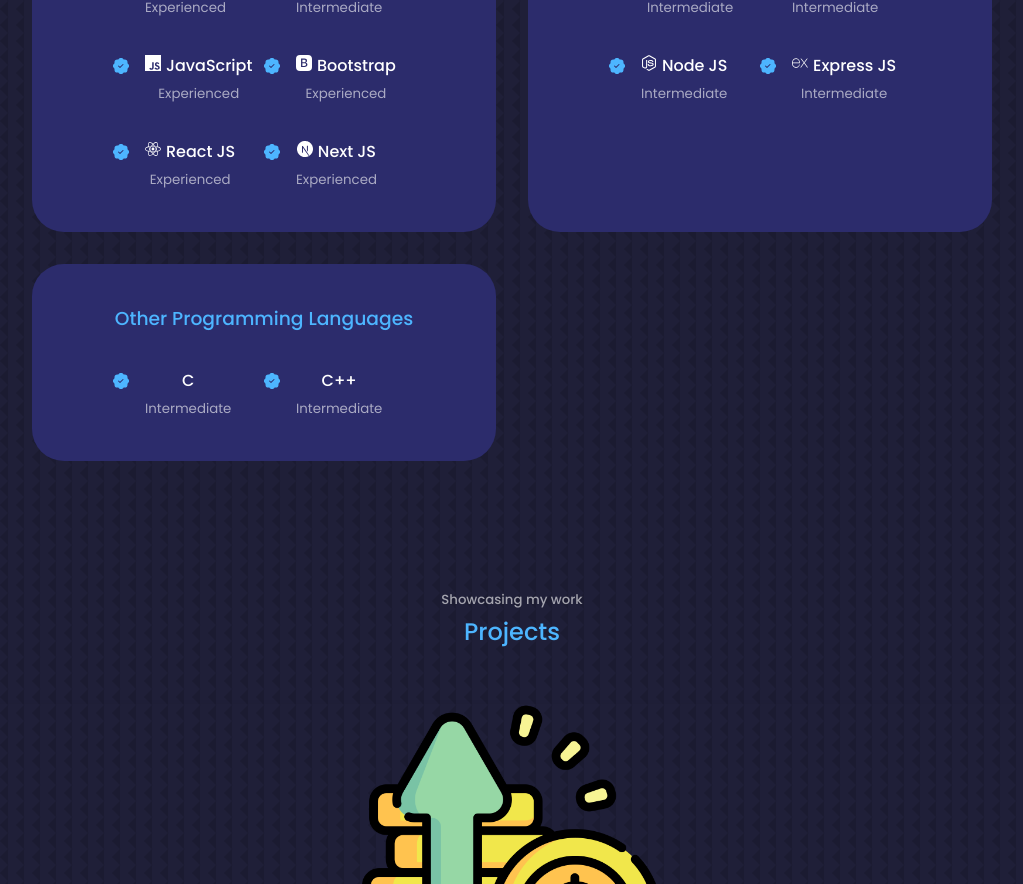
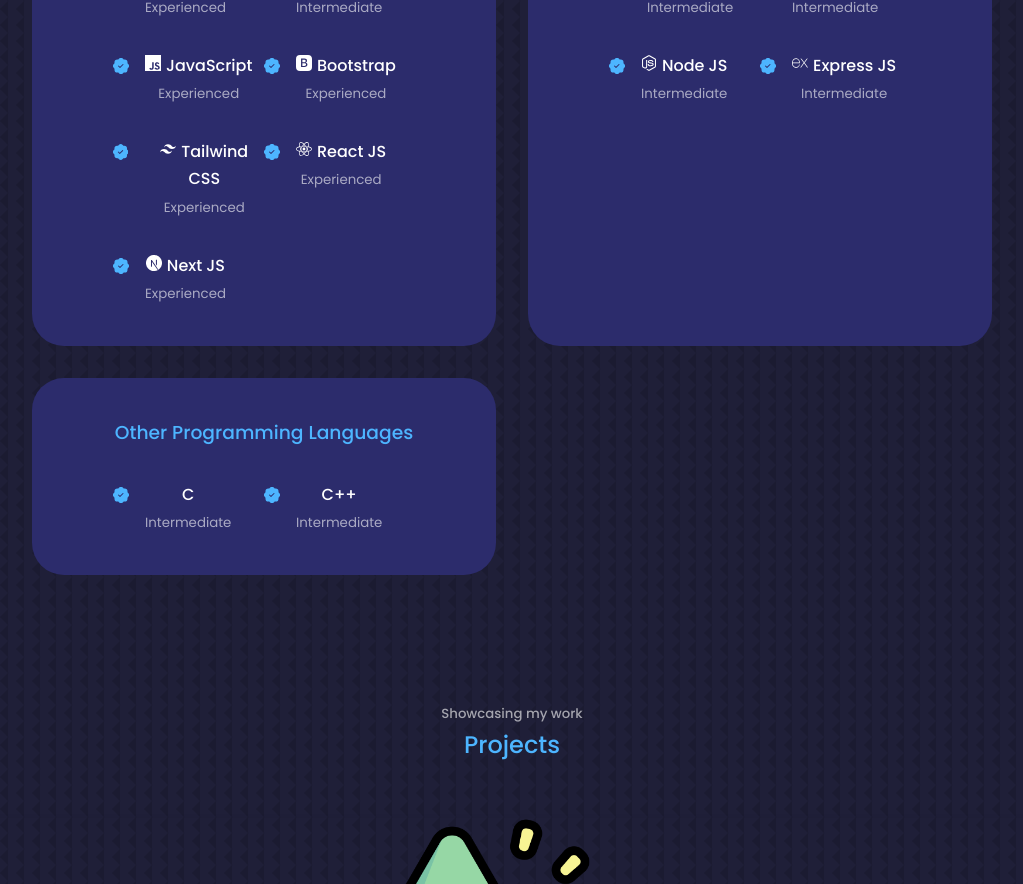
Before and after one commit to shresthashim/portfolio, a React (Create React App) app: page / in a window 1280 px wide. Shown: the part 2799-3683 px from the top of the page, without its empty margins (128-1151 px from the left). Built offline with nearby package versions, Linux system fonts and the light colour scheme.

Commit message:
modify : change experiences

```diff
--- a/src/components/Experience/Experience.js
+++ b/src/components/Experience/Experience.js
@@ -3,7 +3,7 @@
 import { BsPatchCheckFill } from "react-icons/bs";
 import { AiFillHtml5 } from "react-icons/ai";
 import { ImCss3 } from "react-icons/im";
-import { SiJavascript } from "react-icons/si";
+import { SiJavascript, SiTailwindcss } from "react-icons/si";
 import { BsFillBootstrapFill } from "react-icons/bs";
 import { FaReact } from "react-icons/fa";
 import { DiMongodb } from "react-icons/di";
@@ -56,6 +56,16 @@
                 <h4>
                   <BsFillBootstrapFill style={{ marginRight: "5px" }} />
                   Bootstrap
+                </h4>
+                <small className='text-light'>Experienced</small>
+              </div>
+            </article>
+            <article className='experience_details'>
+              <BsPatchCheckFill className='experience_details-icon' />
+              <div>
+                <h4>
+                  <SiTailwindcss style={{ marginRight: "5px" }} />
+                  Tailwind CSS
                 </h4>
                 <small className='text-light'>Experienced</small>
               </div>
```
